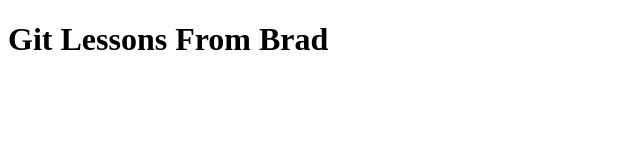
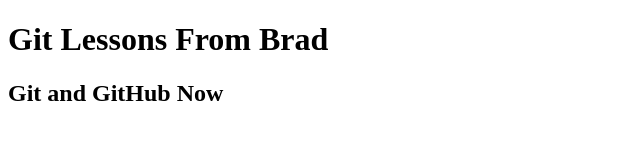
Before and after one commit to pdamodar369/example, a plain HTML site: page index.html in a window 1280 px wide. Shown: the whole page, without its empty margins (0-640 px from the left). Drawn offline with Linux system fonts and the light colour scheme.

Commit message:
Changed the Index File Again

```diff
--- a/index.html
+++ b/index.html
@@ -8,5 +8,6 @@
 </head>
 <body>
   <h1>Git Lessons From Brad</h1>
+  <h2>Git and GitHub Now</h2>
 </body>
 </html>
```
